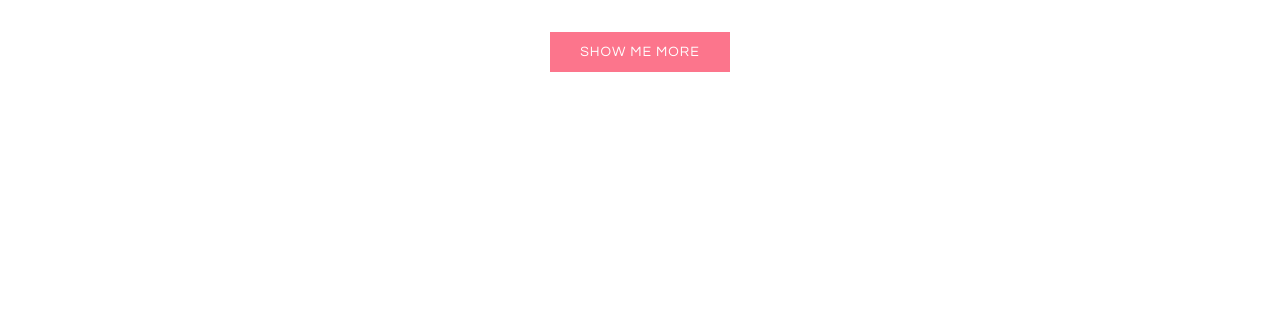
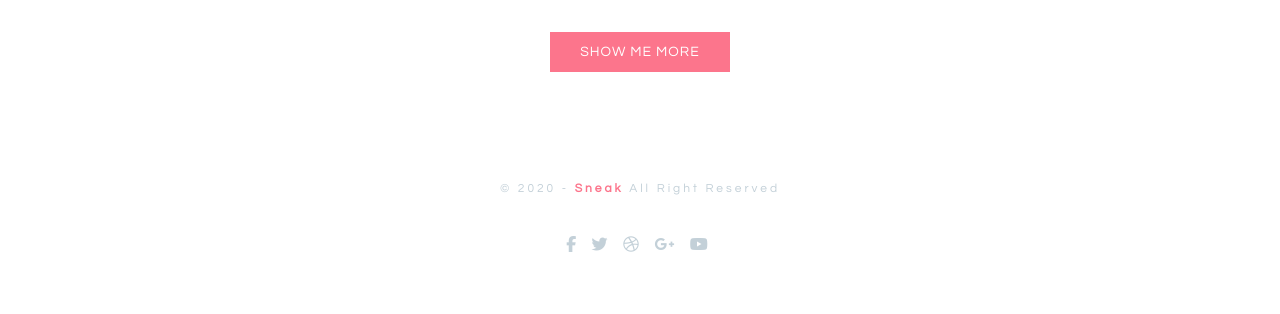
Before and after one commit to lassorichard/sneak_test, a website: page app/index.html in a window 1280 px wide. Shown: the part 2473-2787 px from the top of the page. Before the commit the page ends 2595 px from the top, so only its background shows below. Drawn offline with Linux system fonts and the light colour scheme.

Commit message:
adding site footer

```diff
--- a/app/index.html
+++ b/app/index.html
@@ -66,7 +66,7 @@
       <li>Photography</li>
       <li>App</li>
     </ul>
-    <div class="grid-layout">
+    <div class="grid-layout max-width">
       <div class="masonry" id="masonry">
         <div class="masonry__item hidden">
           <img src="https://picsum.photos/450/325?image=100" alt="Dummy Image" class="masonry__img">
@@ -287,6 +287,19 @@
     </a>
   </main>
 
+  <footer class="footer max-width">
+    <div class="footer__top">
+      &copy; 2020 - <span class="rose">Sneak</span> All Right Reserved
+    </div>
+    <div class="social-media">
+      <a href="#"><i class="fab fa-facebook-f"></i></a>
+      <a href="#"><i class="fab fa-twitter"></i></a>
+      <a href="#"><i class="fab fa-dribbble"></i></a>
+      <a href="#"><i class="fab fa-google-plus-g"></i></a>
+      <a href="#"><i class="fab fa-youtube"></i></a>
+    </div>
+  </footer>
+
   <script src="main.js"></script>
 </body>
 </html>
--- /dev/null
+++ b/app/scss/components/_social-media.scss
@@ -0,0 +1,7 @@
+.social-media {
+  letter-spacing: 6px;
+
+  a {
+    color: $dark-gray;
+  }
+}
--- /dev/null
+++ b/app/scss/layout/_footer.scss
@@ -0,0 +1,13 @@
+.footer {
+  padding: 60px 20px;
+  color: $dark-gray;
+  display: flex;
+  flex-direction: column;
+  align-items: center;
+
+  &__top {
+    @include font-size (12px);
+    padding-bottom: 40px;
+    letter-spacing: 3px;
+  }
+}
--- a/app/scss/main.scss
+++ b/app/scss/main.scss
@@ -8,6 +8,8 @@
 @import "layout/header";
 @import "layout/hero";
 @import "layout/home";
+@import "layout/footer";
 @import "components/buttons";
 @import "components/categories";
 @import "components/products";
+@import "components/social-media";
--- a/app/scss/utilities/_utilities.scss
+++ b/app/scss/utilities/_utilities.scss
@@ -7,3 +7,8 @@
   background: $rose;
   color: $white;
 }
+
+.rose {
+  color: $rose;
+  font-weight: bold;
+}
```
Also changed, not shown: app/css/main.css.
